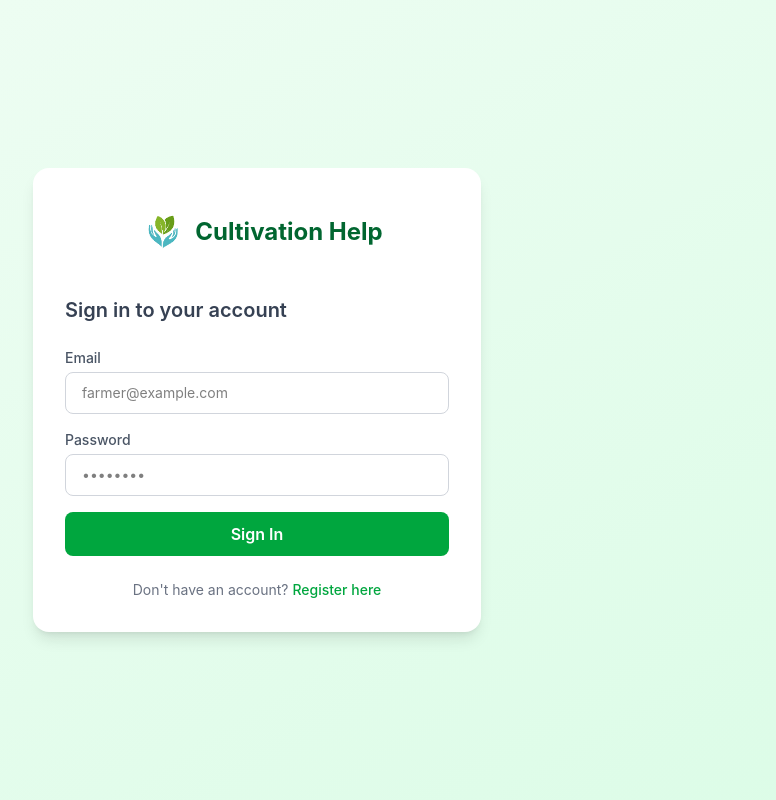
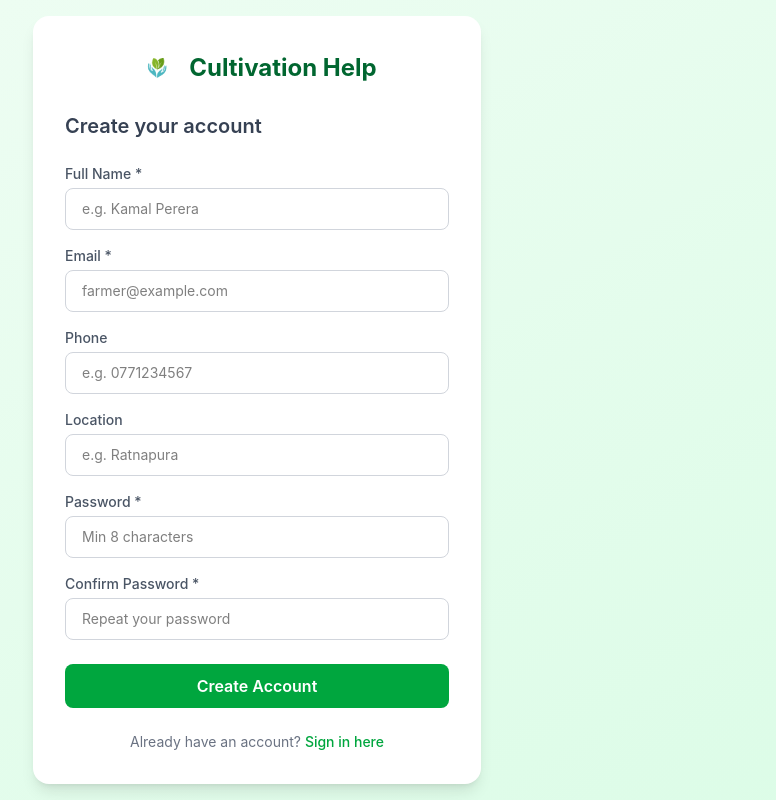
Before and after one commit to minidu10/cultivation-help-app, a React (Vite) app in the folder frontend-web/: page /register in a window 1280 px wide. Before the commit this address led to /login. Shown: the whole page, without its empty margins (383-1159 px from the left). Built offline with nearby package versions, Linux system fonts and the light colour scheme.

Commit message:
feat: add register page with form validation

```diff
--- a/frontend-web/src/App.jsx
+++ b/frontend-web/src/App.jsx
@@ -5,6 +5,7 @@ import DashboardPage from './pages/DashboardPage'
 import CropsPage from './pages/CropsPage'
 import ExpensesPage from './pages/ExpensesPage'
 import HarvestsPage from './pages/HarvestsPage'
+import RegisterPage from './pages/RegisterPage'
 
 function PrivateRoute({ children }) {
   const { user } = useAuth()
@@ -15,6 +16,7 @@ function App() {
   return (
     <Routes>
       <Route path="/login" element={<LoginPage />} />
+      <Route path="/register" element={<RegisterPage />} />
       <Route path="/dashboard" element={
         <PrivateRoute><DashboardPage /></PrivateRoute>
       }/>
--- /dev/null
+++ b/frontend-web/src/pages/RegisterPage.jsx
@@ -0,0 +1,224 @@
+import { useState } from 'react'
+import { useNavigate } from 'react-router-dom'
+import { useAuth } from '../context/AuthContext'
+import api from '../api/axios'
+import logo from '../assets/logo.png'
+
+export default function RegisterPage() {
+  const [form, setForm] = useState({
+    fullName: '',
+    email: '',
+    password: '',
+    confirmPassword: '',
+    phone: '',
+    location: '',
+  })
+  const [error, setError] = useState('')
+  const [loading, setLoading] = useState(false)
+
+  const { login } = useAuth()
+  const navigate = useNavigate()
+
+  const handleChange = (e) => {
+    setForm({ ...form, [e.target.name]: e.target.value })
+  }
+
+  const handleSubmit = async (e) => {
+    e.preventDefault()
+    setError('')
+
+    // Check passwords match
+    if (form.password !== form.confirmPassword) {
+      setError('Passwords do not match')
+      return
+    }
+
+    // Check password length
+    if (form.password.length < 8) {
+      setError('Password must be at least 8 characters')
+      return
+    }
+
+    setLoading(true)
+    try {
+      const response = await api.post('/auth/register', {
+        fullName: form.fullName,
+        email: form.email,
+        password: form.password,
+        phone: form.phone,
+        location: form.location,
+      })
+
+      const { token, fullName, email } = response.data
+      login({ fullName, email }, token)
+      navigate('/dashboard')
+
+    } catch (err) {
+      const msg = err.response?.data?.message
+      setError(msg || 'Registration failed. Email may already be used.')
+    } finally {
+      setLoading(false)
+    }
+  }
+
+  return (
+    <div className="min-h-screen bg-linear-to-br from-green-50
+                    to-green-100 flex items-center justify-center p-4">
+      <div className="bg-white rounded-2xl shadow-lg p-8
+                      w-full max-w-md">
+
+        {/* Logo */}
+        <div className="flex items-center justify-center gap-3 mb-6">
+          <img src={logo} alt="logo" className="w-10 h-10" />
+          <h1 className="text-2xl font-bold text-green-800">
+            Cultivation Help
+          </h1>
+        </div>
+
+        <h2 className="text-xl font-semibold text-gray-700 mb-6">
+          Create your account
+        </h2>
+
+        {/* Error */}
+        {error && (
+          <div className="bg-red-50 text-red-600 text-sm px-4 py-3
+                          rounded-lg mb-4 border border-red-200">
+            {error}
+          </div>
+        )}
+
+        <form onSubmit={handleSubmit} className="space-y-4">
+
+          {/* Full name */}
+          <div>
+            <label className="block text-sm font-medium
+                              text-gray-600 mb-1">
+              Full Name *
+            </label>
+            <input
+              name="fullName"
+              value={form.fullName}
+              onChange={handleChange}
+              required
+              placeholder="e.g. Kamal Perera"
+              className="w-full border border-gray-300 rounded-lg
+                         px-4 py-2.5 text-sm focus:outline-none
+                         focus:ring-2 focus:ring-green-400"
+            />
+          </div>
+
+          {/* Email */}
+          <div>
+            <label className="block text-sm font-medium
+                              text-gray-600 mb-1">
+              Email *
+            </label>
+            <input
+              name="email"
+              type="email"
+              value={form.email}
+              onChange={handleChange}
+              required
+              placeholder="farmer@example.com"
+              className="w-full border border-gray-300 rounded-lg
+                         px-4 py-2.5 text-sm focus:outline-none
+                         focus:ring-2 focus:ring-green-400"
+            />
+          </div>
+
+          {/* Phone */}
+          <div>
+            <label className="block text-sm font-medium
+                              text-gray-600 mb-1">
+              Phone
+            </label>
+            <input
+              name="phone"
+              value={form.phone}
+              onChange={handleChange}
+              placeholder="e.g. 0771234567"
+              className="w-full border border-gray-300 rounded-lg
+                         px-4 py-2.5 text-sm focus:outline-none
+                         focus:ring-2 focus:ring-green-400"
+            />
+          </div>
+
+          {/* Location */}
+          <div>
+            <label className="block text-sm font-medium
+                              text-gray-600 mb-1">
+              Location
+            </label>
+            <input
+              name="location"
+              value={form.location}
+              onChange={handleChange}
+              placeholder="e.g. Ratnapura"
+              className="w-full border border-gray-300 rounded-lg
+                         px-4 py-2.5 text-sm focus:outline-none
+                         focus:ring-2 focus:ring-green-400"
+            />
+          </div>
+
+          {/* Password */}
+          <div>
+            <label className="block text-sm font-medium
+                              text-gray-600 mb-1">
+              Password *
+            </label>
+            <input
+              name="password"
+              type="password"
+              value={form.password}
+              onChange={handleChange}
+              required
+              placeholder="Min 8 characters"
+              className="w-full border border-gray-300 rounded-lg
+                         px-4 py-2.5 text-sm focus:outline-none
+                         focus:ring-2 focus:ring-green-400"
+            />
+          </div>
+
+          {/* Confirm password */}
+          <div>
+            <label className="block text-sm font-medium
+                              text-gray-600 mb-1">
+              Confirm Password *
+            </label>
+            <input
+              name="confirmPassword"
+              type="password"
+              value={form.confirmPassword}
+              onChange={handleChange}
+              required
+              placeholder="Repeat your password"
+              className="w-full border border-gray-300 rounded-lg
+                         px-4 py-2.5 text-sm focus:outline-none
+                         focus:ring-2 focus:ring-green-400"
+            />
+          </div>
+
+          <button
+            type="submit"
+            disabled={loading}
+            className="w-full bg-green-600 hover:bg-green-700
+                       text-white font-semibold py-2.5 rounded-lg
+                       transition-colors disabled:opacity-50
+                       disabled:cursor-not-allowed mt-2"
+          >
+            {loading ? 'Creating account...' : 'Create Account'}
+          </button>
+        </form>
+
+        {/* Login link */}
+        <p className="text-center text-sm text-gray-500 mt-6">
+          Already have an account?{' '}
+          <a href="/login"
+             className="text-green-600 font-medium hover:underline">
+            Sign in here
+          </a>
+        </p>
+      </div>
+    </div>
+  )
+}
```
